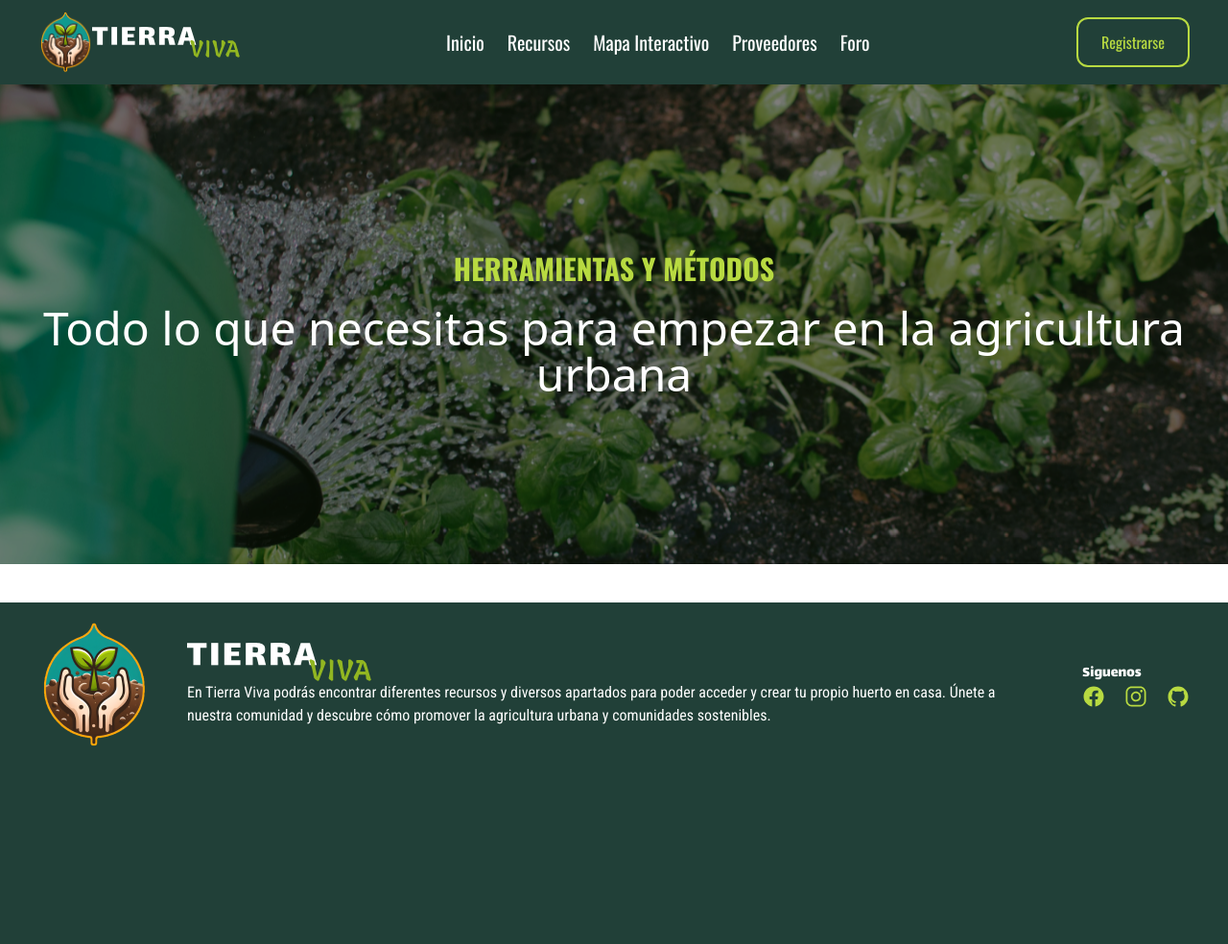
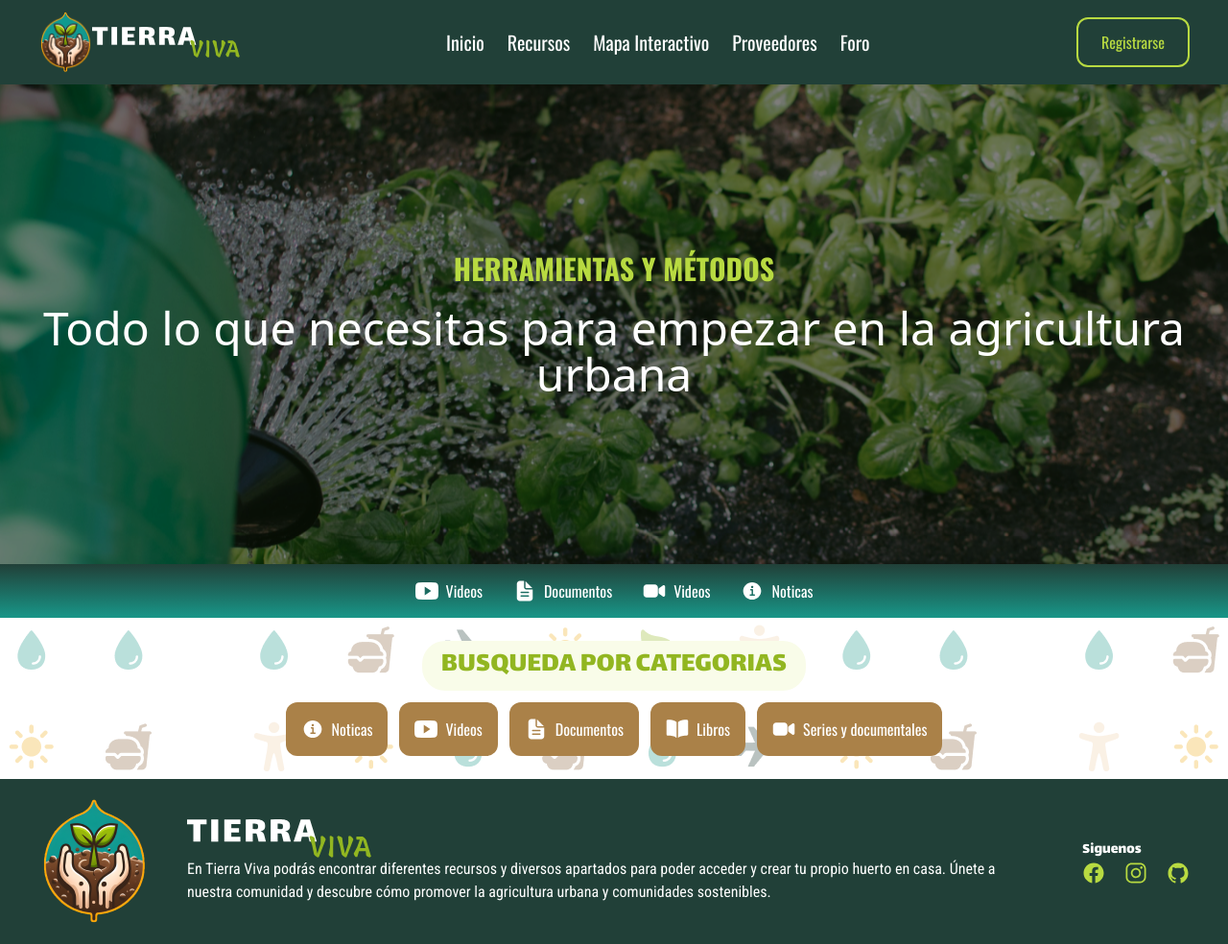
Before and after one commit to esteban-od1n/TierraViva2024, a Symfony app: template templates/pages/resources.html.twig in a window 1280 px wide. Shown: the whole page at 96% size. Before the commit the page ends 778 px from the top, so only its background shows below. Run offline with Twig, Linux system fonts and the light colour scheme; the template is opened without the code that fills it, so the values that code supplies are empty; style sheets or scripts are compiled from the project's sources; some libraries are stand-ins or nearby versions; some web fonts are replaced.

Commit message:
feat: XD

```diff
--- a/templates/icons/logo-youtube.svg.twig
+++ b/templates/icons/logo-youtube.svg.twig
@@ -2,11 +2,13 @@
 
 <svg width={{ size }} height={{ size }} viewBox="0 0 32 32" fill="none" xmlns="http://www.w3.org/2000/svg">
     <g clip-path="url(#clip0_285_1050)">
-<path d="M31.79 9.29937C31.79 6.48687 29.7212 4.22437 27.165 4.22437C23.7025 4.0625 20.1712 4 16.5625 4H15.4375C11.8375 4 8.3 4.0625 4.8375 4.225C2.2875 4.225 0.218749 6.5 0.218749 9.3125C0.0624986 11.5369 -0.0037514 13.7619 -1.40222e-06 15.9869C-0.0062514 18.2119 0.0645819 20.439 0.212499 22.6681C0.212499 25.4806 2.28125 27.7619 4.83125 27.7619C8.46875 27.9306 12.2 28.0056 15.9937 27.9994C19.7937 28.0119 23.5146 27.9327 27.1562 27.7619C29.7125 27.7619 31.7812 25.4806 31.7812 22.6681C31.9312 20.4369 32 18.2119 31.9937 15.9806C32.0079 13.7556 31.94 11.5285 31.79 9.29937ZM12.9375 22.1181V9.83687L22 15.9744L12.9375 22.1181Z" fill="currentColor"/>
+        <path
+            d="M31.79 9.29937C31.79 6.48687 29.7212 4.22437 27.165 4.22437C23.7025 4.0625 20.1712 4 16.5625 4H15.4375C11.8375 4 8.3 4.0625 4.8375 4.225C2.2875 4.225 0.218749 6.5 0.218749 9.3125C0.0624986 11.5369 -0.0037514 13.7619 -1.40222e-06 15.9869C-0.0062514 18.2119 0.0645819 20.439 0.212499 22.6681C0.212499 25.4806 2.28125 27.7619 4.83125 27.7619C8.46875 27.9306 12.2 28.0056 15.9937 27.9994C19.7937 28.0119 23.5146 27.9327 27.1562 27.7619C29.7125 27.7619 31.7812 25.4806 31.7812 22.6681C31.9312 20.4369 32 18.2119 31.9937 15.9806C32.0079 13.7556 31.94 11.5285 31.79 9.29937ZM12.9375 22.1181V9.83687L22 15.9744L12.9375 22.1181Z"
+            fill="currentColor" />
     </g>
     <defs>
         <clipPath id="clip0_285_1050">
-<rect width={{ size }} height={{ size }} fill="white"/>
+            <rect width="32" height="32" fill="white" />
         </clipPath>
     </defs>
 </svg>
--- a/templates/pages/resources.html.twig
+++ b/templates/pages/resources.html.twig
@@ -1,7 +1,14 @@
 {% extends 'base.html.twig' %}
 
+{% macro icon_btn(icon, text) %}
+<div class="flex flex-row p-4 font-label items-center gap-2">
+    {% include 'icons/' ~ icon %}
+    <span>{{ text }}</span>
+</div>
+{% endmacro %}
+
 {% block body %}
-<div class="flex flex-col gap-3 items-center">
+<div class="flex flex-col items-center">
     <div class="flex flex-col relative h-3/4 overflow-hidden z-0 w-full h-full min-h-[500px]">
         <div class="absolute w-full h-full flex flex-col gap-5 items-center justify-center text-center">
             <img src="/imgs/pille-r-priske-nosotros.jpg" alt="slider image"
@@ -11,5 +18,32 @@
             </h1>
         </div>
     </div>
-</div>
-{% endblock %}
+    <div class="flex flex-row bg-gradient-to-b from-timber-green-900 to-lochinvar-600 gap-4 self-stretch">
+        <div class="flex flex-row m-auto text-white">
+            {{ _self.icon_btn('logo-youtube.svg.twig', 'Videos') }}
+            {{ _self.icon_btn('document-text.svg.twig', 'Documentos') }}
+            {{ _self.icon_btn('videocam.svg.twig', 'Videos') }}
+            {{ _self.icon_btn('information-circle-1.svg.twig', 'Noticas') }}
+        </div>
+    </div>
+    <div
+        class="flex self-stretch flex-col py-6 relative before:top-0 before:left-0 items-center z-0 gap-3
+    before:w-full before:h-full before:absolute before:bg-things-pattern before:bg-repeat before:opacity-30 before:bg-center before:-z-10">
+        <h1 class="font-heading text-3xl text-pistachio-500 text-center py-2 px-5 bg-pistachio-50 rounded-3xl">BUSQUEDA
+            POR CATEGORIAS</h1>
+        <div class="flex flex-row justify-center gap-3">
+            {% set icons = [
+            ['information-circle-1.svg.twig', 'Noticas', '/recursos/noticas'],
+            ['logo-youtube.svg.twig', 'Videos', '/recursos/videos'],
+            ['document-text.svg.twig', 'Documentos', '/recursos/documentos'],
+            ['book.svg.twig', 'Libros', '/recursos/libros'],
+            ['videocam.svg.twig', 'Series y documentales', '/recursos/documentales'],
+            ] %}
+            {% for i in icons %}
+            <a class="bg-kumera-500 text-white rounded-xl" href="{{ i[2] }}">
+                {{ _self.icon_btn(i[0], i[1]) }}
+            </a>
+            {% endfor %}
+        </div>
+    </div>
+    {% endblock %}
```
Lines whose indentation alone changed are shown as unchanged.
